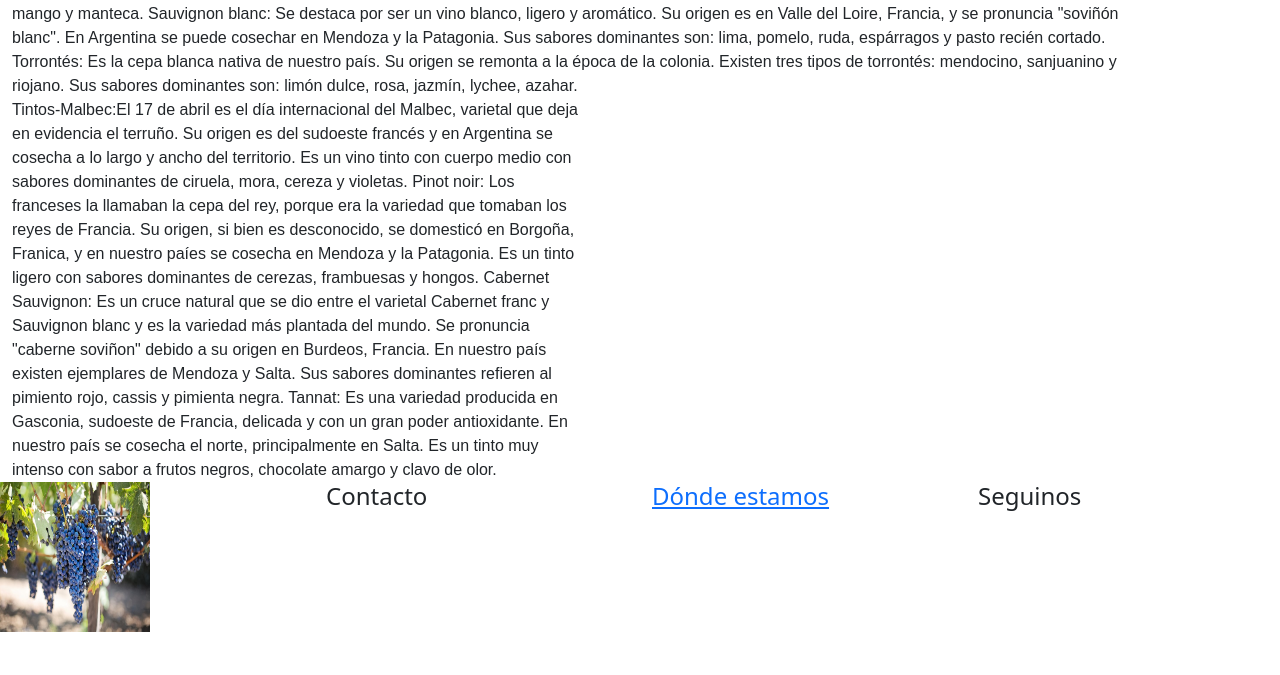
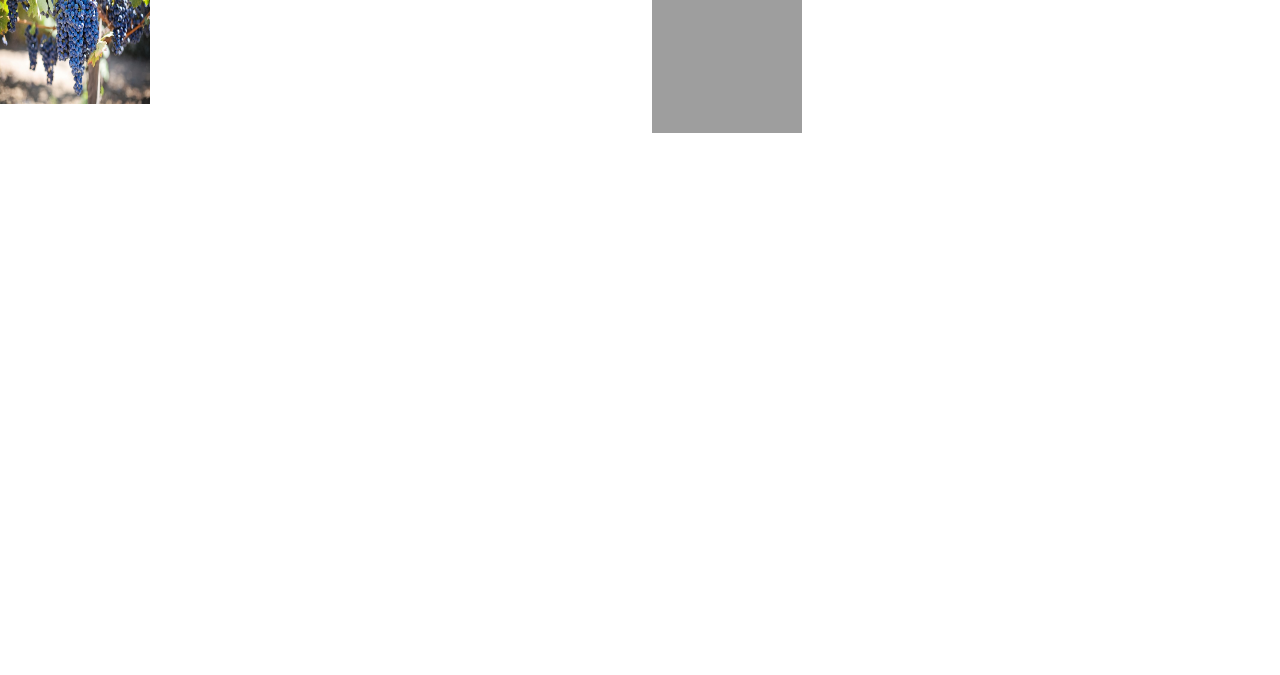
Before and after one commit to atardini/entrega3, a plain HTML site: page pages/descubrituvarietal.html in a window 1280 px wide. Shown: the part 644-1319 px from the top of the page. After the commit the page ends 800 px from the top, so only its background shows below. Drawn offline with nearby package versions, Linux system fonts and the light colour scheme; grey boxes are pictures that could not be loaded.

Commit message:
sass en main

```diff
--- a/pages/descubrituvarietal.html
+++ b/pages/descubrituvarietal.html
@@ -95,20 +95,7 @@
         </div>
 
 
-            <div class="container container__index">
 
-                        <div class="row">
-                                <div class="varietales col-lg-12 col-md-12 col-sm-12">
-                                    Blancos-Chardonnay: La reina de las uvas blancas. Se usa como base de espumantes y blancos suaves. Se caracteriza por ser un vino blanco con cuerpo. Su origen es de Borgoña, Francia, y se pronuncia "schardoné". En nuestro país se cosecha principalmente en Mendoza. Sus sabores dominantes son: ananá, mango y manteca.
-                                    Sauvignon blanc: Se destaca por ser un vino blanco, ligero y aromático. Su origen es en Valle del Loire, Francia, y se pronuncia "soviñón blanc". En Argentina se puede cosechar en Mendoza y la Patagonia. Sus sabores dominantes son: lima, pomelo, ruda, espárragos y pasto recién cortado.
-                                    Torrontés: Es la cepa blanca nativa de nuestro país. Su origen se remonta a la época de la colonia. Existen tres tipos de torrontés: mendocino, sanjuanino y riojano. Sus sabores dominantes son: limón dulce, rosa, jazmín, lychee, azahar.</div>
-                                <div class="varietales col-lg-6 col-md-12 col-sm-12">
-                                    Tintos-Malbec:El 17 de abril es el día internacional del Malbec, varietal que deja en evidencia el terruño. Su origen es del sudoeste francés y en Argentina se cosecha a lo largo y ancho del territorio. Es un vino tinto con cuerpo medio con sabores dominantes de ciruela, mora, cereza y violetas.
-                                    Pinot noir: Los franceses la llamaban la cepa del rey, porque era la variedad que tomaban los reyes de Francia. Su origen, si bien es desconocido, se domesticó en Borgoña, Franica, y en nuestro paíes se cosecha en Mendoza y la Patagonia. Es un tinto ligero con sabores dominantes de cerezas, frambuesas y hongos.
-                                    Cabernet Sauvignon: Es un cruce natural que se dio entre el varietal Cabernet franc y Sauvignon blanc y es la variedad más plantada del mundo. Se pronuncia "caberne soviñon" debido a su origen en Burdeos, Francia. En nuestro país existen ejemplares de Mendoza y Salta. Sus sabores dominantes refieren al pimiento rojo, cassis y pimienta negra.
-                                    Tannat: Es una variedad producida en Gasconia, sudoeste de Francia, delicada y con un gran poder antioxidante. En nuestro país se cosecha el norte, principalmente en Salta. Es un tinto muy intenso con sabor a frutos negros, chocolate amargo y clavo de olor.</div>
-                        </div>
-            </div>
     </main>
 
 
```
Also changed, not shown: pages/nosotros.html (+1 -1 lines).
